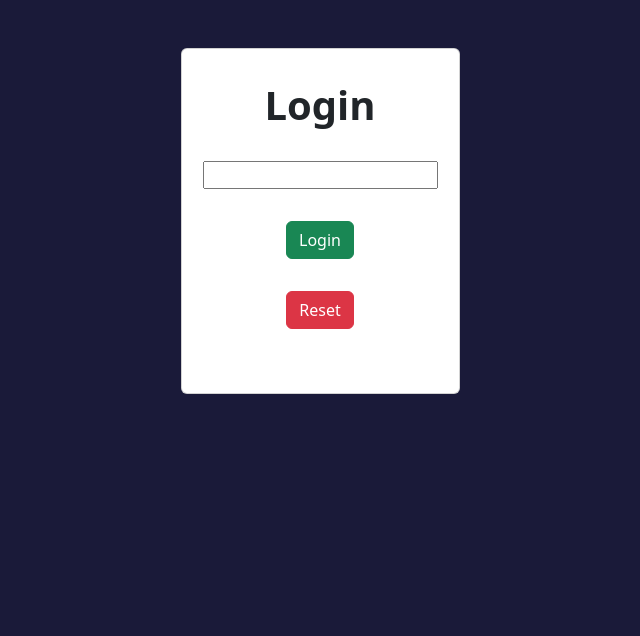
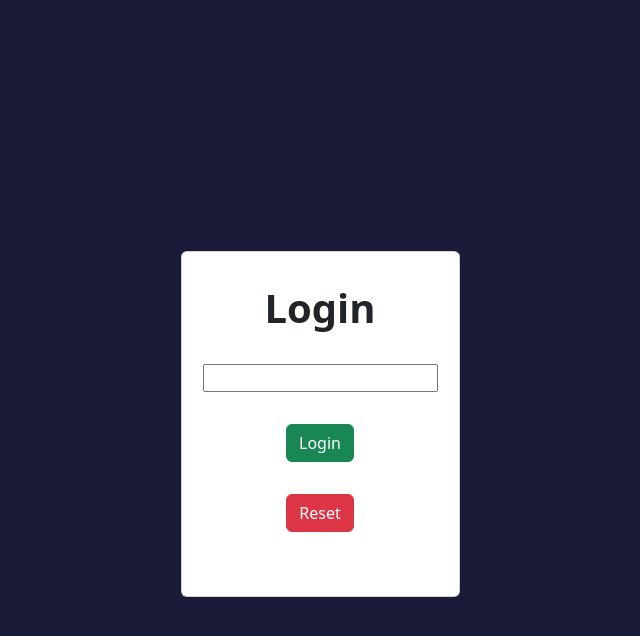
Before and after one commit to Andrea030105/js-mail-dadi, a plain HTML site: page mail/index.html in a window 1280 px wide. Shown: the whole page, without its empty margins (320-960 px from the left). Drawn offline with nearby package versions, Linux system fonts and the light colour scheme.

Commit message:
fix-center-body

```diff
--- a/mail/css/style.css
+++ b/mail/css/style.css
@@ -6,6 +6,7 @@
 
 body {
     background-color: #1a1a39;
+    height: 100vh;
 }
 
 .card>* {
--- a/mail/index.html
+++ b/mail/index.html
@@ -15,8 +15,7 @@
     <link rel="stylesheet" href="./css/style.css">
 </head>
 
-<body>
-
+<body class="d-flex align-items-center">
     <div class="container">
         <div class="row">
             <div class="col">
```
